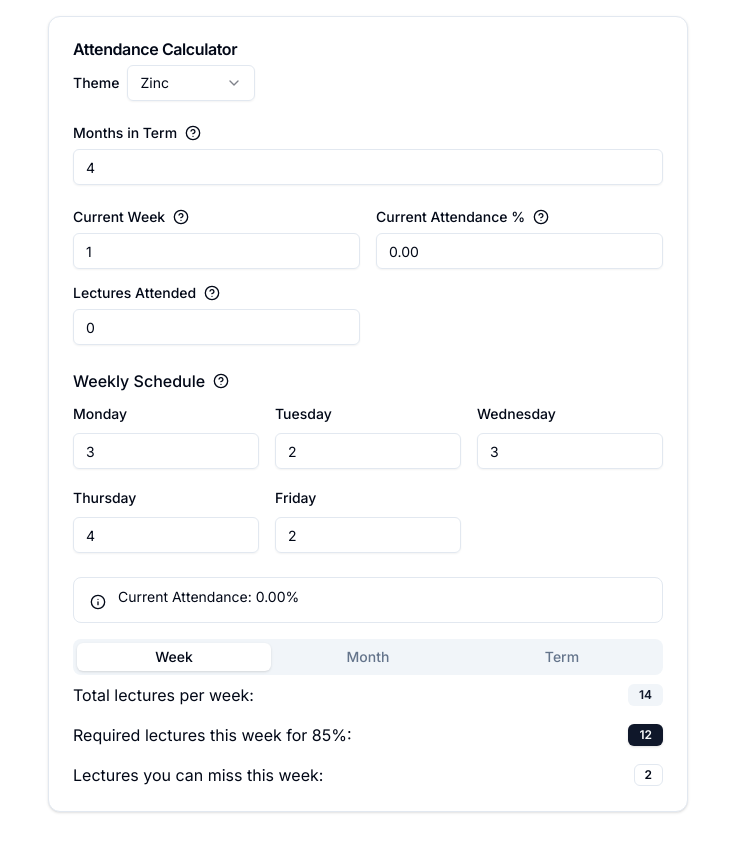
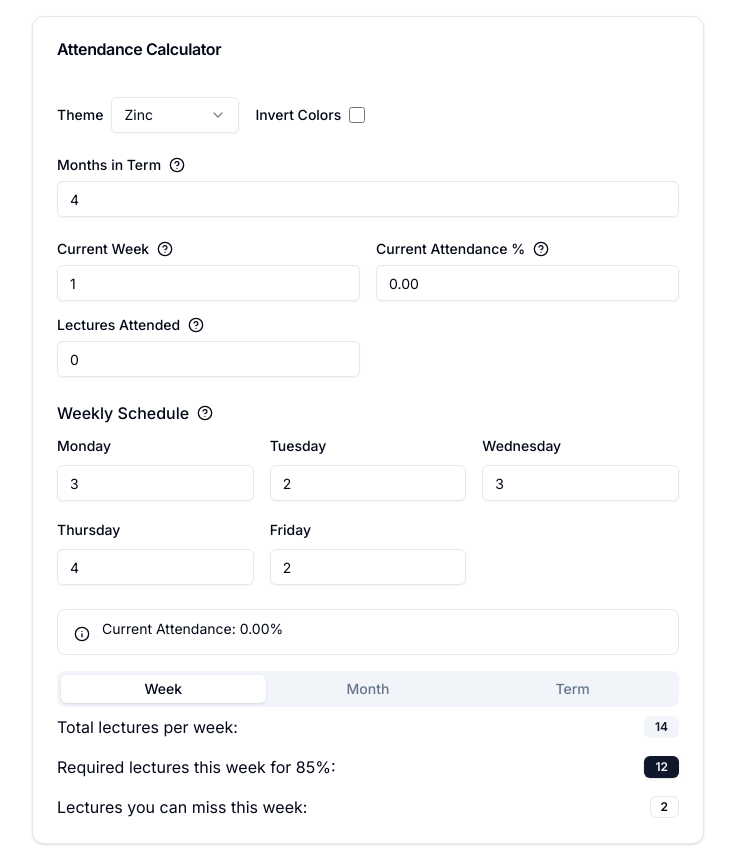
Before and after one commit to roshaanmehar/Attendance-Calculator, a Next.js app in the folder attendance-calculator/: page / in a window 1280 px wide. Shown: the whole page, without its empty margins (272-1007 px from the left). Before the commit the page ends 828 px from the top, so only its background shows below. Built offline with nearby package versions, Linux system fonts and the light colour scheme.

Commit message:
Fixed some bugs.

```diff
--- a/attendance-calculator/app/page.tsx
+++ b/attendance-calculator/app/page.tsx
@@ -1,29 +1,51 @@
-"use client";
+"use client"
 
-import { useState, useEffect, useMemo } from "react";
-import { motion, AnimatePresence } from "framer-motion";
+import { useState, useEffect, useMemo } from "react"
+import { motion, AnimatePresence } from "framer-motion"
+
 // shadcn/ui components
-import { Card, CardContent, CardHeader, CardTitle } from "@/components/ui/card";
-import { Input } from "@/components/ui/input";
-// ... other imports
-import { Label } from "@/components/ui/label";
-import { Badge } from "@/components/ui/badge";
-import { Alert, AlertDescription } from "@/components/ui/alert";
+import { Card, CardContent, CardHeader, CardTitle } from "@/components/ui/card"
+import { Input } from "@/components/ui/input"
+import { Label } from "@/components/ui/label"
+import { Badge } from "@/components/ui/badge"
+import { Alert, AlertDescription } from "@/components/ui/alert"
 import {
   Tooltip,
   TooltipContent,
   TooltipProvider,
   TooltipTrigger,
-} from "@/components/ui/tooltip";
-import { InfoIcon, HelpCircle } from "lucide-react";
-import { Tabs, TabsContent, TabsList, TabsTrigger } from "@/components/ui/tabs";
+} from "@/components/ui/tooltip"
+import { InfoIcon, HelpCircle } from "lucide-react"
+import { Tabs, TabsContent, TabsList, TabsTrigger } from "@/components/ui/tabs"
 import {
   Select,
   SelectContent,
   SelectItem,
   SelectTrigger,
   SelectValue,
-} from "@/components/ui/select";
+} from "@/components/ui/select"
+
+// Toggle (checkbox) for invert
+// You can also import a switch component from shadcn if you like.
+function InvertToggle({
+  inverted,
+  onToggle,
+}: {
+  inverted: boolean
+  onToggle: () => void
+}) {
+  return (
+    <div className="flex items-center gap-2">
+      <Label>Invert Colors</Label>
+      <input
+        type="checkbox"
+        checked={inverted}
+        onChange={onToggle}
+        className="h-4 w-4 cursor-pointer"
+      />
+    </div>
+  )
+}
 
 export default function AttendanceCalculator() {
   const [schedule, setSchedule] = useState({
@@ -32,14 +54,19 @@ export default function AttendanceCalculator() {
     Wednesday: 3,
     Thursday: 4,
     Friday: 2,
-  });
+  })
 
-  const [currentWeek, setCurrentWeek] = useState(1);
-  const [monthsInTerm, setMonthsInTerm] = useState(4);
-  const [attendedLectures, setAttendedLectures] = useState(0);
+  const [currentWeek, setCurrentWeek] = useState(1)
+  const [monthsInTerm, setMonthsInTerm] = useState(4)
+  const [attendedLectures, setAttendedLectures] = useState(0)
   const [currentAttendancePercentage, setCurrentAttendancePercentage] =
-    useState<number>(0);
-  const [theme, setTheme] = useState("zinc");
+    useState<number>(0)
+  const [theme, setTheme] = useState("zinc")
+
+  // NEW: Whether colors are inverted
+  const [inverted, setInverted] = useState(false)
+
+  // Computed results
   const [results, setResults] = useState({
     totalPerWeek: 0,
     requiredForWeek: 0,
@@ -47,120 +74,129 @@ export default function AttendanceCalculator() {
     requiredForTerm: 0,
     currentPercentage: 0,
     missableLectures: 0,
-  });
+  })
 
-  const REQUIRED_PERCENTAGE = 85;
-  const WEEKS_IN_MONTH = 4;
+  const REQUIRED_PERCENTAGE = 85
+  const WEEKS_IN_MONTH = 4
   const WEEKS_IN_TERM = useMemo(
     () => monthsInTerm * WEEKS_IN_MONTH,
     [monthsInTerm]
-  );
+  )
 
-  // Theme configuration
-  const themes = {
-    zinc: {
-      primary: "bg-zinc-950",
-      secondary: "bg-zinc-900",
-      accent: "bg-zinc-800",
-    },
-    rose: {
-      primary: "bg-rose-950",
-      secondary: "bg-rose-900",
-      accent: "bg-rose-800",
-    },
-    blue: {
-      primary: "bg-blue-950",
-      secondary: "bg-blue-900",
-      accent: "bg-blue-800",
-    },
-    green: {
-      primary: "bg-green-950",
-      secondary: "bg-green-900",
-      accent: "bg-green-800",
-    },
-    purple: {
-      primary: "bg-purple-950",
-      secondary: "bg-purple-900",
-      accent: "bg-purple-800",
-    },
-  };
+  // These classes control your accent/outline, etc.
+  // The main container uses theming + an invert toggle for background/text.
+  const themes: Record<string, string> = {
+    zinc: "border-zinc-500 focus:ring-zinc-500",
+    rose: "border-rose-500 focus:ring-rose-500",
+    blue: "border-blue-500 focus:ring-blue-500",
+    green: "border-green-500 focus:ring-green-500",
+    purple: "border-purple-500 focus:ring-purple-500",
+  }
 
+  // Recompute all results whenever inputs change
   useEffect(() => {
     const totalLecturesPerWeek = Object.values(schedule).reduce(
       (a, b) => a + b,
       0
-    );
-    const totalPossibleLectures = currentWeek * totalLecturesPerWeek;
-    const totalTermLectures = WEEKS_IN_TERM * totalLecturesPerWeek;
+    )
+    const totalPossibleLectures = currentWeek * totalLecturesPerWeek
+    const totalTermLectures = WEEKS_IN_TERM * totalLecturesPerWeek
 
-    // Calculate required lectures for different periods
+    // Required for week
     const requiredForWeek = Math.ceil(
       (REQUIRED_PERCENTAGE / 100) * totalLecturesPerWeek
-    );
+    )
 
     // Monthly calculations
-    const totalLecturesInMonth = WEEKS_IN_MONTH * totalLecturesPerWeek;
-    const requiredForMonth = Math.ceil(
+    const totalLecturesInMonth = WEEKS_IN_MONTH * totalLecturesPerWeek
+    const rawRequiredForMonth = Math.ceil(
       (REQUIRED_PERCENTAGE / 100) * totalLecturesInMonth -
         (attendedLectures % totalLecturesInMonth)
-    );
+    )
+    const requiredForMonth = Math.max(0, rawRequiredForMonth)
 
     // Term calculations
-    const requiredForTerm = Math.ceil(
+    const rawRequiredForTerm = Math.ceil(
       (REQUIRED_PERCENTAGE / 100) * totalTermLectures - attendedLectures
-    );
+    )
+    const requiredForTerm = Math.max(0, rawRequiredForTerm)
 
-    // Calculate missable lectures
+    // Attendance percentage
+    const currentPercentage =
+      totalPossibleLectures === 0
+        ? 0
+        : (attendedLectures / totalPossibleLectures) * 100
+
+    // Missable lectures
     const minimumRequired = Math.ceil(
       (REQUIRED_PERCENTAGE / 100) * totalTermLectures
-    );
-    const missableTotal = totalTermLectures - minimumRequired;
+    )
+    const missableTotal = totalTermLectures - minimumRequired
     const missableRemaining = Math.max(
       0,
       missableTotal - (totalPossibleLectures - attendedLectures)
-    );
+    )
 
     setResults({
       totalPerWeek: totalLecturesPerWeek,
       requiredForWeek,
-      requiredForMonth: Math.max(0, requiredForMonth),
-      requiredForTerm: Math.max(0, requiredForTerm),
-      currentPercentage:
-        totalPossibleLectures === 0
-          ? 0
-          : (attendedLectures / totalPossibleLectures) * 100,
+      requiredForMonth,
+      requiredForTerm,
+      currentPercentage,
       missableLectures: missableRemaining,
-    });
-  }, [schedule, currentWeek, attendedLectures, WEEKS_IN_TERM]);
+    })
+  }, [schedule, currentWeek, attendedLectures, WEEKS_IN_TERM])
 
-  // Sync attendance percentage when lectures change
+  // Keep currentAttendancePercentage in sync
   useEffect(() => {
-    const totalPossibleLectures = currentWeek * results.totalPerWeek;
+    const totalPossibleLectures = currentWeek * results.totalPerWeek
     if (totalPossibleLectures > 0) {
       setCurrentAttendancePercentage(
         (attendedLectures / totalPossibleLectures) * 100
-      );
+      )
+    } else {
+      setCurrentAttendancePercentage(0)
     }
-  }, [attendedLectures, currentWeek, results.totalPerWeek]);
+  }, [attendedLectures, currentWeek, results.totalPerWeek])
 
-  // Handle attendance percentage change
-  const handleAttendanceChange = (value: string) => {
-    const percentage = Math.min(
-      100,
-      Math.max(0, Number.parseFloat(value) || 0)
-    );
-    setCurrentAttendancePercentage(percentage);
-    const totalPossibleLectures = currentWeek * results.totalPerWeek;
-    const newLectures = Math.round((percentage / 100) * totalPossibleLectures);
-    setAttendedLectures(newLectures);
-  };
+  // Parse integer helper
+  const parseIntValue = (val: string) => {
+    const n = parseInt(val, 10)
+    return isNaN(n) ? 0 : n
+  }
+
+  // For typing attendance percentage directly
+  const handleAttendanceChange = (val: string) => {
+    const parsed = parseFloat(val)
+    if (isNaN(parsed)) return
+    const percentage = Math.max(0, Math.min(100, parsed))
+    setCurrentAttendancePercentage(percentage)
+    const totalPossibleLectures = currentWeek * results.totalPerWeek
+    const newAttended = Math.round((percentage / 100) * totalPossibleLectures)
+    setAttendedLectures(newAttended)
+  }
+
+  // Container classes:
+  // - Invert toggle => background black + text white (or vice versa)
+  // - Use theme to style borders/outlines
+  const containerClass = `
+    min-h-screen p-4
+    ${inverted ? "bg-black text-white" : "bg-white text-black"}
+    ${themes[theme]}
+  `
 
   return (
     <TooltipProvider>
-      <div className="max-w-2xl mx-auto p-4 space-y-4">
-        <Card>
-          <CardHeader className="space-y-2">
+      <div className={containerClass}>
+        <Card className="max-w-2xl mx-auto space-y-4">
+          <CardHeader>
             <CardTitle>Attendance Calculator</CardTitle>
+          </CardHeader>
+
+          <CardContent className="space-y-6">
+            {/* Theming controls */}
+            <div className="flex flex-wrap items-center gap-4">
+              {/* Theme dropdown */}
               <div className="flex items-center gap-2">
                 <Label htmlFor="theme">Theme</Label>
                 <Select value={theme} onValueChange={setTheme}>
@@ -176,9 +212,15 @@ export default function AttendanceCalculator() {
                   </SelectContent>
                 </Select>
               </div>
-          </CardHeader>
-          <CardContent className="space-y-6">
-            {/* Term Configuration */}
+
+              {/* Invert Colors toggle */}
+              <InvertToggle
+                inverted={inverted}
+                onToggle={() => setInverted(!inverted)}
+              />
+            </div>
+
+            {/* Months in Term */}
             <div className="space-y-2">
               <div className="flex items-center gap-2">
                 <Label htmlFor="months-in-term">Months in Term</Label>
@@ -193,22 +235,19 @@ export default function AttendanceCalculator() {
               </div>
               <Input
                 id="months-in-term"
-                type="text"
-                inputMode="numeric"
-                pattern="[0-9]*"
+                type="number"
+                min={1}
                 value={monthsInTerm}
                 onChange={(e) => {
-                  const value = e.target.value.replace(/[^0-9]/g, "");
-                  setMonthsInTerm(
-                    value === "" ? 1 : Math.max(1, Number.parseInt(value))
-                  );
+                  const val = parseIntValue(e.target.value)
+                  setMonthsInTerm(val < 1 ? 1 : val)
                 }}
-                className="[appearance:textfield] [&::-webkit-outer-spin-button]:appearance-none [&::-webkit-inner-spin-button]:appearance-none"
               />
             </div>
 
             {/* Current Status Inputs */}
             <div className="grid grid-cols-2 gap-4">
+              {/* Current Week */}
               <div className="space-y-2">
                 <div className="flex items-center gap-2">
                   <Label htmlFor="current-week">Current Week</Label>
@@ -217,34 +256,24 @@ export default function AttendanceCalculator() {
                       <HelpCircle className="h-4 w-4" />
                     </TooltipTrigger>
                     <TooltipContent>
-                      <p>
-                        Enter which week you are currently in (1-{WEEKS_IN_TERM}
-                        )
-                      </p>
+                      <p>Enter which week you are currently in</p>
                     </TooltipContent>
                   </Tooltip>
                 </div>
                 <Input
                   id="current-week"
-                  type="text"
-                  inputMode="numeric"
-                  pattern="[0-9]*"
+                  type="number"
+                  min={1}
                   value={currentWeek}
                   onChange={(e) => {
-                    const value = e.target.value.replace(/[^0-9]/g, "");
-                    setCurrentWeek(
-                      value === ""
-                        ? 1
-                        : Math.max(
-                            1,
-                            Math.min(WEEKS_IN_TERM, Number.parseInt(value))
-                          )
-                    );
+                    const val = parseIntValue(e.target.value)
+                    const clamped = Math.min(WEEKS_IN_TERM, Math.max(1, val))
+                    setCurrentWeek(clamped)
                   }}
-                  className="[appearance:textfield] [&::-webkit-outer-spin-button]:appearance-none [&::-webkit-inner-spin-button]:appearance-none"
                 />
               </div>
 
+              {/* Attendance % */}
               <div className="space-y-2">
                 <div className="flex items-center gap-2">
                   <Label htmlFor="current-percentage">
@@ -261,15 +290,16 @@ export default function AttendanceCalculator() {
                 </div>
                 <Input
                   id="current-percentage"
-                  type="text"
-                  inputMode="decimal"
-                  pattern="[0-9]*\.?[0-9]*"
+                  type="number"
+                  step={0.01}
+                  min={0}
+                  max={100}
                   value={currentAttendancePercentage.toFixed(2)}
                   onChange={(e) => handleAttendanceChange(e.target.value)}
-                  className="[appearance:textfield] [&::-webkit-outer-spin-button]:appearance-none [&::-webkit-inner-spin-button]:appearance-none"
                 />
               </div>
 
+              {/* Lectures Attended */}
               <div className="space-y-2">
                 <div className="flex items-center gap-2">
                   <Label htmlFor="attended">Lectures Attended</Label>
@@ -284,17 +314,13 @@ export default function AttendanceCalculator() {
                 </div>
                 <Input
                   id="attended"
-                  type="text"
-                  inputMode="numeric"
-                  pattern="[0-9]*"
+                  type="number"
+                  min={0}
                   value={attendedLectures}
                   onChange={(e) => {
-                    const value = e.target.value.replace(/[^0-9]/g, "");
-                    setAttendedLectures(
-                      value === "" ? 0 : Number.parseInt(value)
-                    );
+                    const val = parseIntValue(e.target.value)
+                    setAttendedLectures(val < 0 ? 0 : val)
                   }}
-                  className="[appearance:textfield] [&::-webkit-outer-spin-button]:appearance-none [&::-webkit-inner-spin-button]:appearance-none"
                 />
               </div>
             </div>
@@ -308,7 +334,7 @@ export default function AttendanceCalculator() {
                     <HelpCircle className="h-4 w-4" />
                   </TooltipTrigger>
                   <TooltipContent>
-                    <p>Enter the number of lectures for each day</p>
+                    <p>Enter the number of lectures for each weekday</p>
                   </TooltipContent>
                 </Tooltip>
               </div>
@@ -318,18 +344,16 @@ export default function AttendanceCalculator() {
                     <Label htmlFor={day}>{day}</Label>
                     <Input
                       id={day}
-                      type="text"
-                      inputMode="numeric"
-                      pattern="[0-9]*"
+                      type="number"
+                      min={0}
                       value={lectures}
                       onChange={(e) => {
-                        const value = e.target.value.replace(/[^0-9]/g, "");
+                        const val = parseIntValue(e.target.value)
                         setSchedule((prev) => ({
                           ...prev,
-                          [day]: value === "" ? 0 : Number.parseInt(value),
-                        }));
+                          [day]: val < 0 ? 0 : val,
+                        }))
                       }}
-                      className="[appearance:textfield] [&::-webkit-outer-spin-button]:appearance-none [&::-webkit-inner-spin-button]:appearance-none"
                     />
                   </div>
                 ))}
@@ -362,6 +386,8 @@ export default function AttendanceCalculator() {
                   <TabsTrigger value="month">Month</TabsTrigger>
                   <TabsTrigger value="term">Term</TabsTrigger>
                 </TabsList>
+
+                {/* Weekly stats */}
                 <TabsContent value="week" className="space-y-4">
                   <div className="grid gap-4">
                     <motion.div
@@ -372,6 +398,7 @@ export default function AttendanceCalculator() {
                       <span>Total lectures per week:</span>
                       <Badge variant="secondary">{results.totalPerWeek}</Badge>
                     </motion.div>
+
                     <motion.div
                       initial={{ opacity: 0, x: -20 }}
                       animate={{ opacity: 1, x: 0 }}
@@ -380,6 +407,7 @@ export default function AttendanceCalculator() {
                       <span>Required lectures this week for 85%:</span>
                       <Badge>{results.requiredForWeek}</Badge>
                     </motion.div>
+
                     <motion.div
                       initial={{ opacity: 0, x: -20 }}
                       animate={{ opacity: 1, x: 0 }}
@@ -395,6 +423,8 @@ export default function AttendanceCalculator() {
                     </motion.div>
                   </div>
                 </TabsContent>
+
+                {/* Monthly stats */}
                 <TabsContent value="month" className="space-y-4">
                   <motion.div
                     initial={{ opacity: 0, x: -20 }}
@@ -405,6 +435,8 @@ export default function AttendanceCalculator() {
                     <Badge>{results.requiredForMonth}</Badge>
                   </motion.div>
                 </TabsContent>
+
+                {/* Term stats */}
                 <TabsContent value="term" className="space-y-4">
                   <div className="space-y-4">
                     <motion.div
@@ -415,6 +447,7 @@ export default function AttendanceCalculator() {
                       <span>Required for term ({monthsInTerm} months):</span>
                       <Badge>{results.requiredForTerm}</Badge>
                     </motion.div>
+
                     <motion.div
                       initial={{ opacity: 0, x: -20 }}
                       animate={{ opacity: 1, x: 0 }}
@@ -433,5 +466,5 @@ export default function AttendanceCalculator() {
         </Card>
       </div>
     </TooltipProvider>
-  );
+  )
 }
```
Lines whose indentation alone changed are shown as unchanged.
